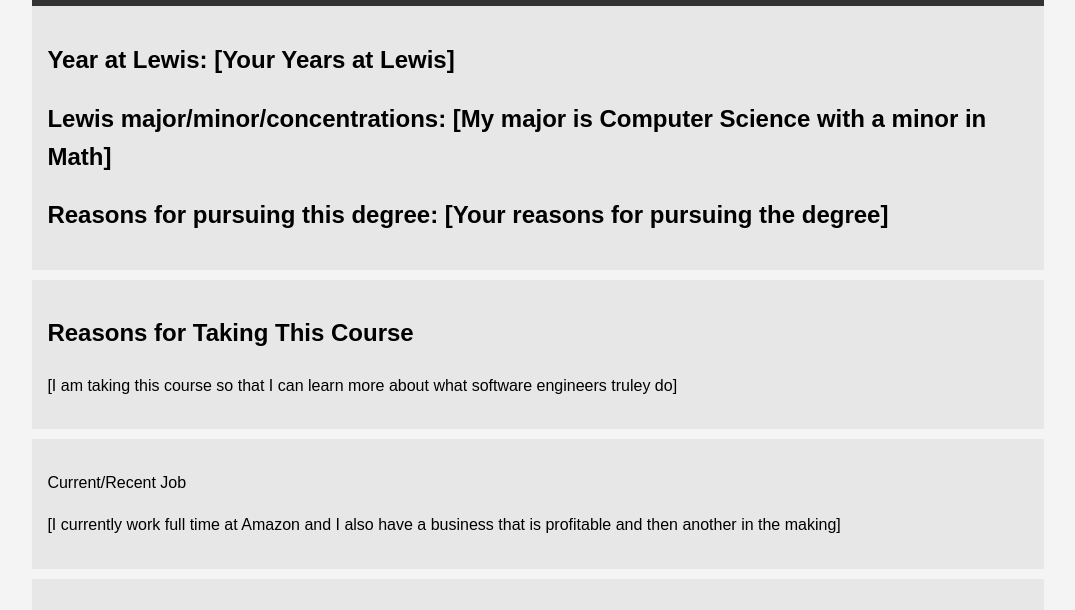
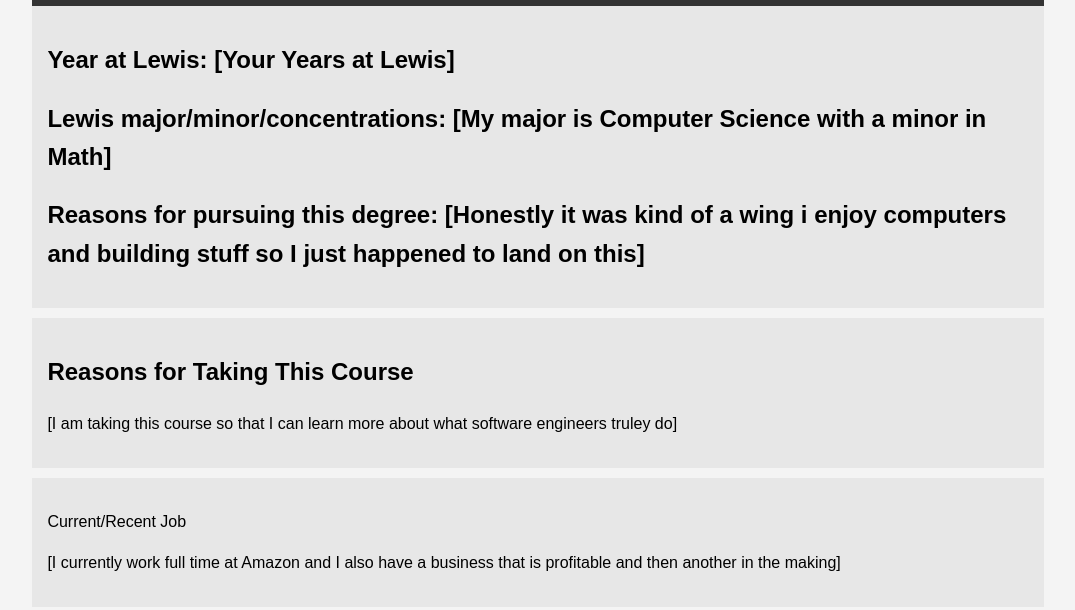
Before and after one commit to davidwoloszczuk/me, a plain HTML site: page index.html in a window 1280 px wide. Shown: the part 144-754 px from the top of the page, without its empty margins (102-1177 px from the left). Drawn offline with Linux system fonts and the light colour scheme.

Commit message:
Add my info, fix Fun Fact styling, add last updated date

```diff
--- a/index.html
+++ b/index.html
@@ -38,7 +38,7 @@
         <section class="lewis">
 			<h2>Year at Lewis: [Your Years at Lewis]</h2>
 			<h2>Lewis major/minor/concentrations: [My major is Computer Science with a minor in Math]</h2>
-			<h2>Reasons for pursuing this degree: [Your reasons for pursuing the degree]</h2>
+			<h2>Reasons for pursuing this degree: [Honestly it was kind of a wing i enjoy computers and building stuff so I just happened to land on this]</h2>
         </section>
 
 		<section class="course">
```
